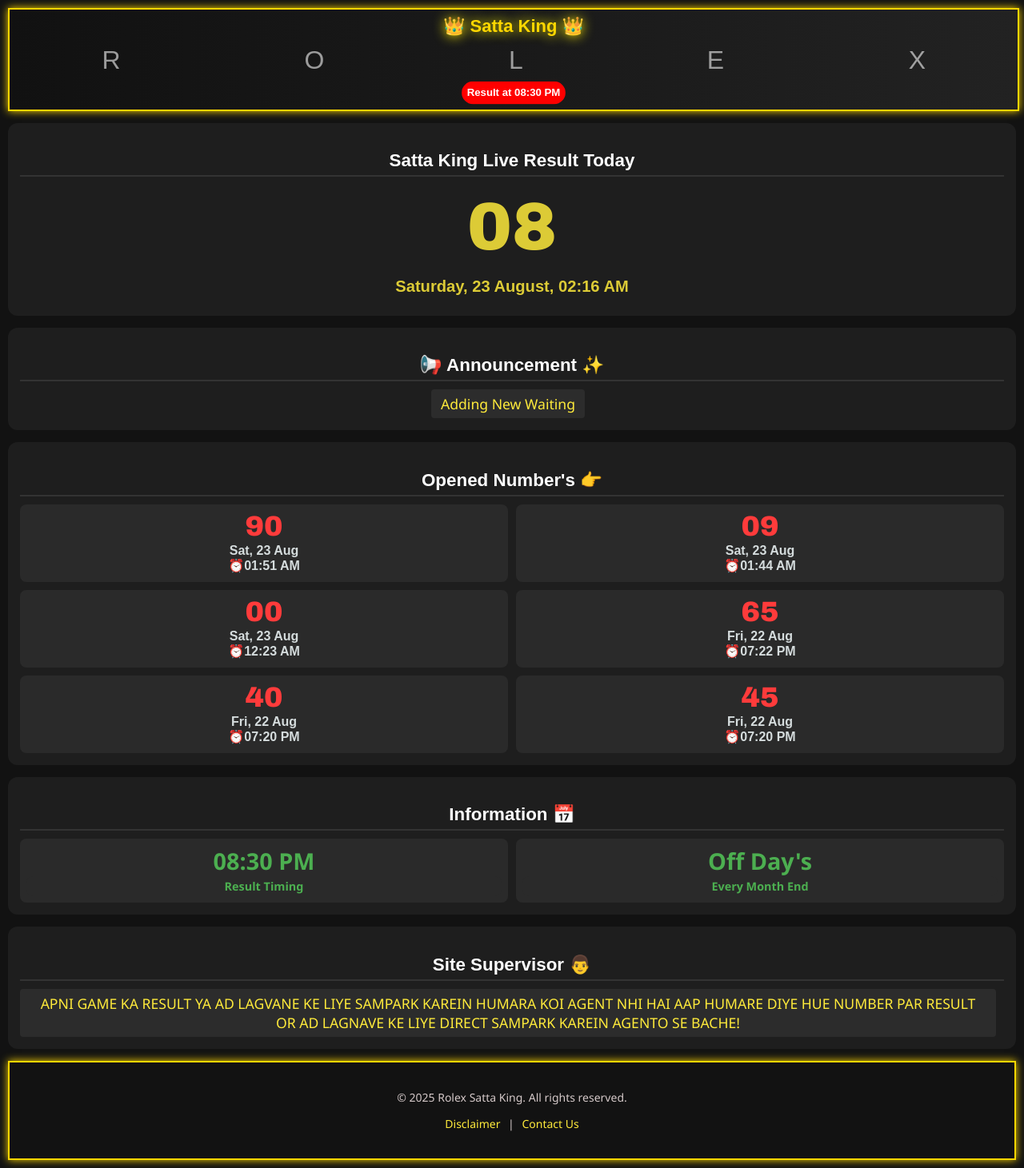
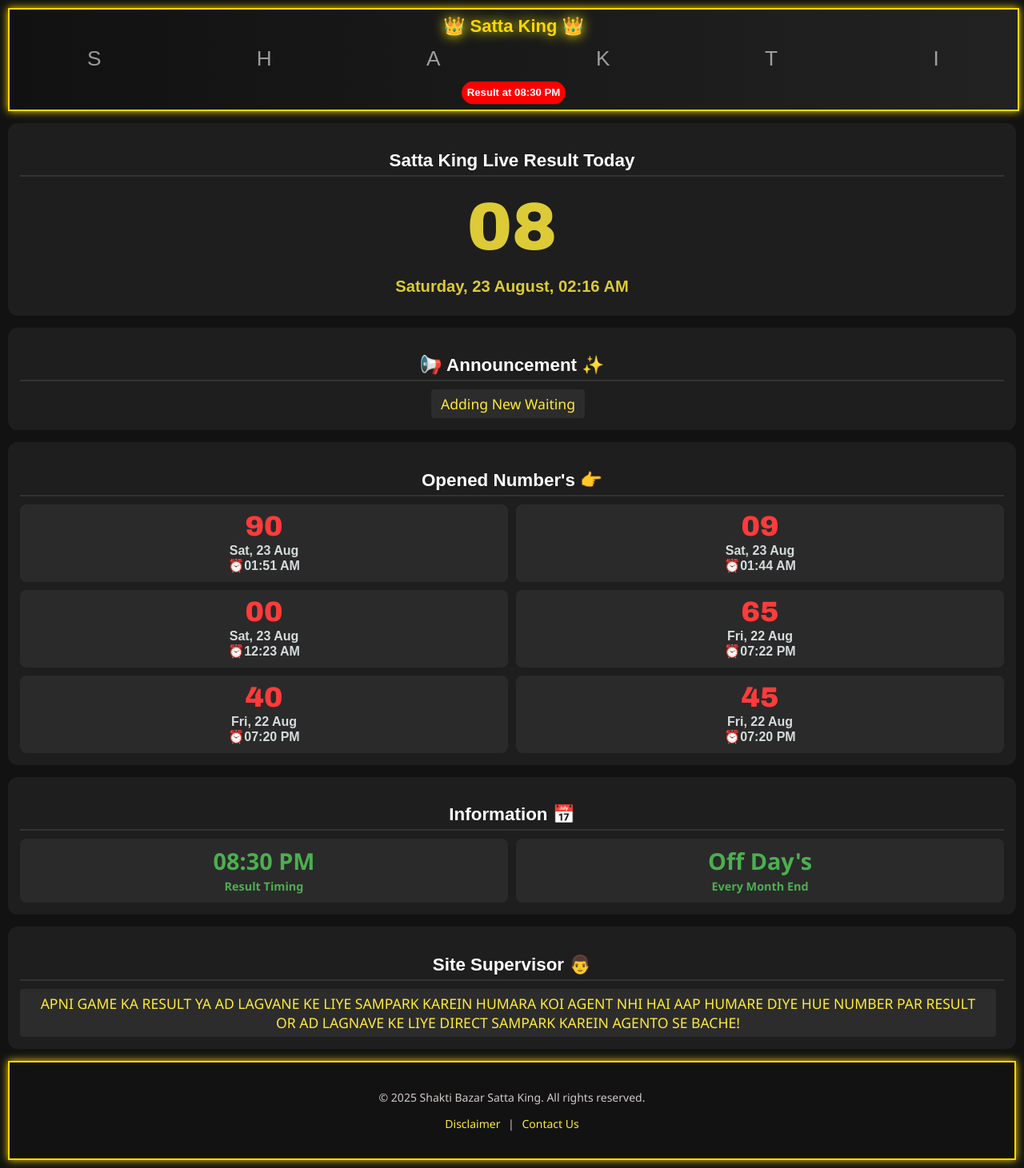
Before and after one commit to abhishekcode01/rolexkings, a Django app: page / in a window 1280 px wide. Shown: the whole page at 80% size. Run offline with Django 5.2, Linux system fonts and the light colour scheme; data comes from the database, SQL or seed files in the repository.

Commit message:
Added new details
Added new details

```diff
--- a/templates/about.html
+++ b/templates/about.html
@@ -102,7 +102,7 @@
     </div>
 
     <footer>
-      &copy; 2025 Rolex Satta King. All rights reserved.
+      &copy; 2025 Shakti Bazar Satta King. All rights reserved.
     </footer>
   </div>
 </body>
--- a/templates/index.html
+++ b/templates/index.html
@@ -3,7 +3,7 @@
   <head>
     <meta charset="UTF-8" />
     <meta name="viewport" content="width=device-width, initial-scale=1.0" />
-    <title>Rolex Satta King</title>
+    <title>Shakti Bazar Satta King</title>
     <style>
       body {
         margin: 0;
@@ -48,7 +48,7 @@
       .numbers {
         display: flex;
         justify-content: space-around;
-        font-size: 28px;
+        font-size: 23px;
         margin-top: 14px;
       }
 
@@ -279,11 +279,12 @@
     <div class="banner">
       <div class="headline">👑 Satta King 👑</div>
       <div class="numbers">
-        <span>R</span>
-        <span>O</span>
-        <span>L</span>
-        <span>E</span>
-        <span>X</span>
+        <span>S</span>
+        <span>H</span>
+        <span>A</span>
+        <span>K</span>
+        <span>T</span>
+        <span>I</span>
       </div>
       <div class="play-button">Result at 08:30 PM</div>
     </div>
@@ -356,7 +357,7 @@
     <!-- Footer Section -->
     <footer class="site-footer">
       <div class="footer-content">
-        <p>&copy; 2025 Rolex Satta King. All rights reserved.</p>
+        <p>&copy; 2025 Shakti Bazar Satta King. All rights reserved.</p>
         <p>
           <a href="/about">Disclaimer</a> |
           <a href="/">Contact Us</a>
```
